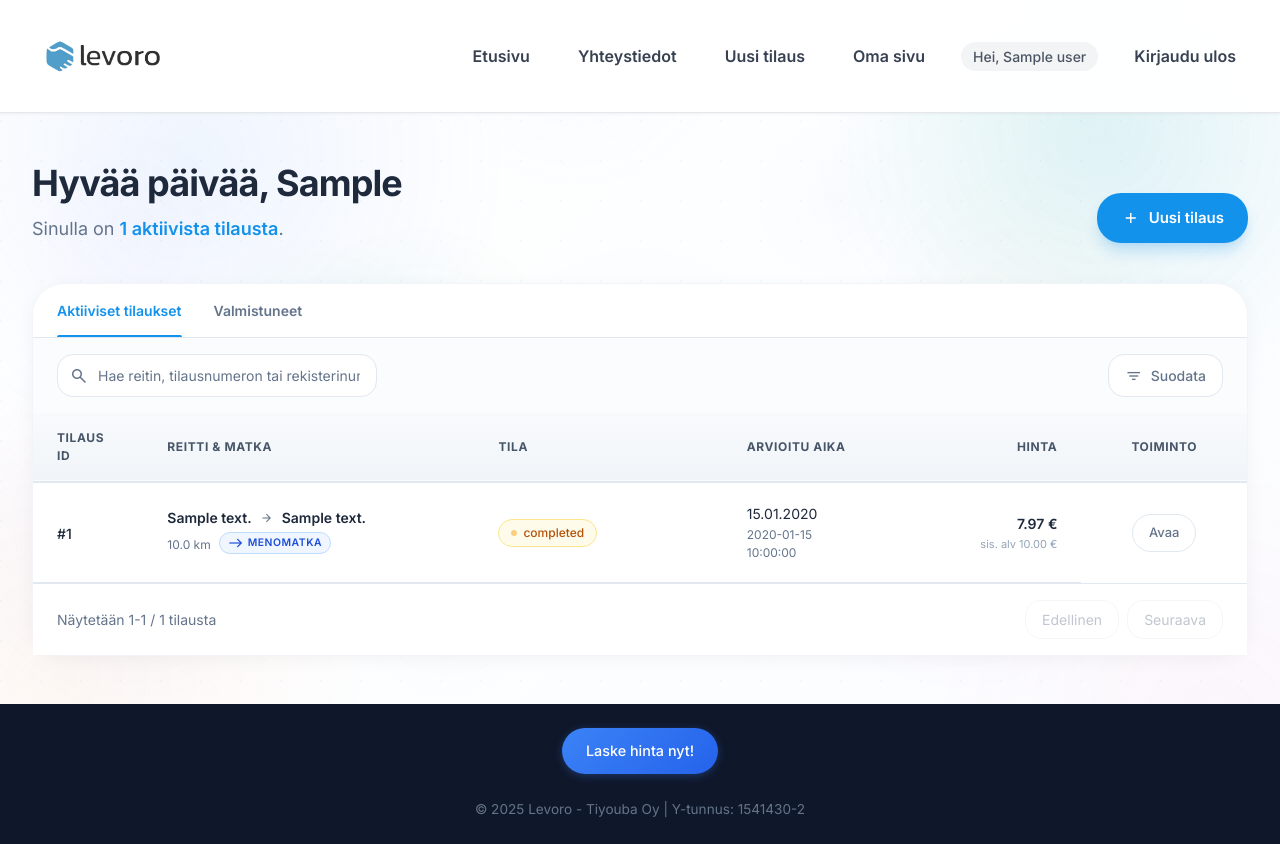
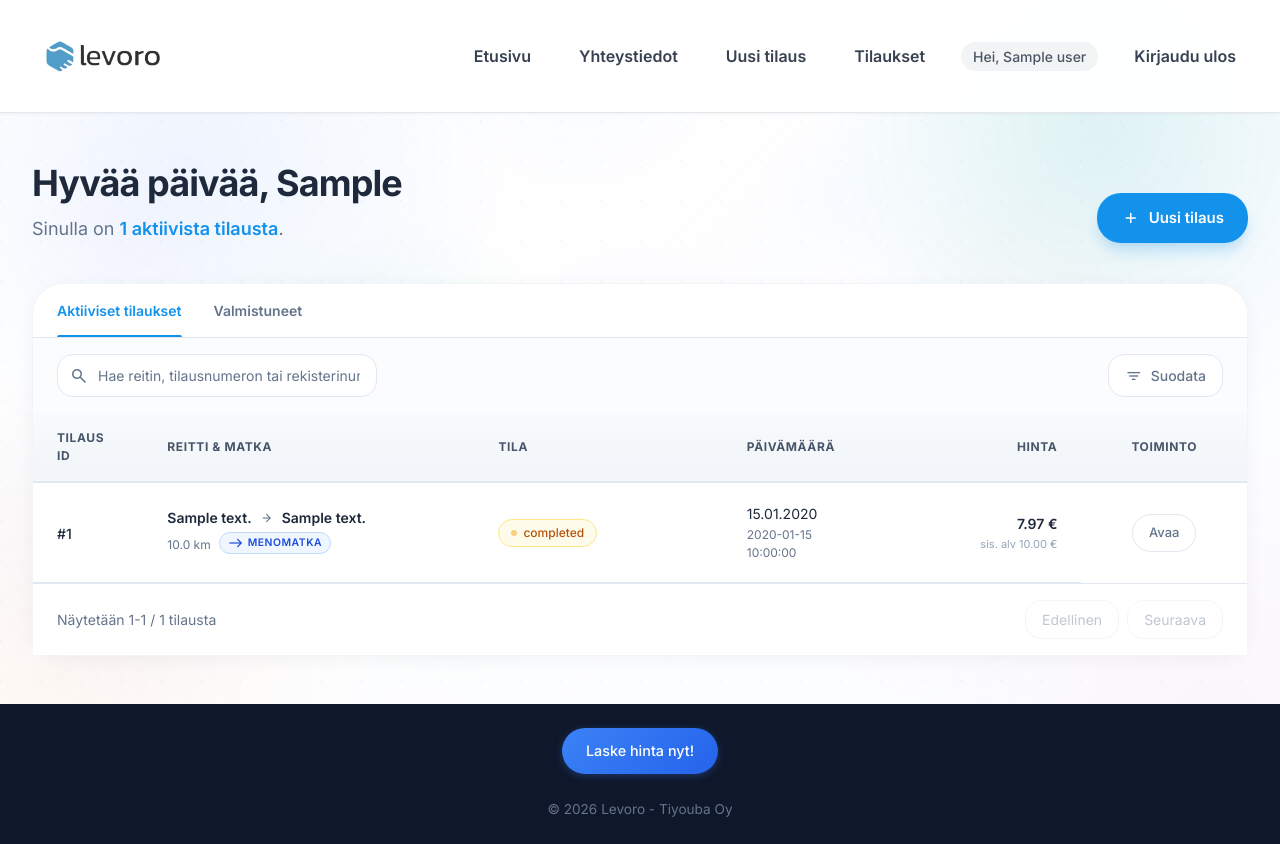
Before and after one commit to umuttig37/Levoro, a Flask app: page /dashboard in a window 1280 px wide. Run offline with Flask 3, Linux system fonts and the light colour scheme; the visitor is signed in with stand-in values (Sample User, id 1); a database or web service that is not in the repository returns one stand-in record (values such as "Sample title"); parts of the project's set-up code (start-up, migrations or seed data) failed here and were passed over.

Commit message:
Update design, pricing logic, footer, and status colors

```diff
--- a/app.py
+++ b/app.py
@@ -510,7 +510,7 @@ PAGE_FOOT = """
     <div class="footer-inner">
       <div class="text-center">
         __FOOTER_CALCULATOR__
-        <p style="margin: 0; opacity: 0.8;">© 2025 Levoro - Tiyouba Oy | Y-tunnus: 1541430-2</p>
+        <p style="margin: 0; opacity: 0.8;">© 2026 Levoro - Tiyouba Oy</p>
       </div>
     </div>
   </div>
@@ -562,7 +562,7 @@ def wrap(content: str, user=None):
             admin_link = '<a href="/admin" class="nav-link">Admin</a>'
         else:
             # Regular users get Uusi tilaus and Oma sivu links
-            user_links = '<a href="/order/new/step1" class="nav-link">Uusi tilaus</a><a href="/dashboard" class="nav-link">Oma sivu</a>'
+            user_links = '<a href="/order/new/step1" class="nav-link">Uusi tilaus</a><a href="/dashboard" class="nav-link">Tilaukset</a>'
     else:
         # Non-authenticated users can see Uusi tilaus
         user_links = '<a href="/order/new/step1" class="nav-link">Uusi tilaus</a>'
--- a/templates/base/layout.html
+++ b/templates/base/layout.html
@@ -5,7 +5,8 @@
     <meta charset="utf-8">
     <meta name="viewport" content="width=device-width,initial-scale=1" />
     <title>{% block title %}Levoro – Portaali{% endblock %}</title>
-    <meta name="description" content="Levoro tarjoaa nopean ja luotettavan autonkuljetuspalvelun yrityksille ja yksityisille.">
+    <meta name="description"
+        content="Levoro tarjoaa nopean ja luotettavan autonkuljetuspalvelun yrityksille ja yksityisille.">
 
     <link rel="icon" type="image/png" href="{{ url_for('static', filename='favicon.png') }}">
 
@@ -82,7 +83,7 @@
                     <!-- Admin users don't need Oma sivu link -->
                     {% elif current_user %}
                     <a href="/order/new/step1" class="nav-link">Uusi tilaus</a>
-                    <a href="/dashboard" class="nav-link">Oma sivu</a>
+                    <a href="/dashboard" class="nav-link">Tilaukset</a>
                     {% else %}
                     <a href="/order/new/step1" class="nav-link">Uusi tilaus</a>
                     {% endif %}
@@ -113,17 +114,18 @@
         {% for category, message in messages %}
         <div class="flash-message {{ category }}">
             <span>{{ message }}</span>
-            <button type="button" class="flash-close" onclick="this.parentElement.remove()" aria-label="Sulje">&times;</button>
+            <button type="button" class="flash-close" onclick="this.parentElement.remove()"
+                aria-label="Sulje">&times;</button>
         </div>
         {% endfor %}
     </div>
     <script>
         // Auto-dismiss flash messages after 5 seconds
-        document.querySelectorAll('.flash-message').forEach(function(msg) {
-            setTimeout(function() {
+        document.querySelectorAll('.flash-message').forEach(function (msg) {
+            setTimeout(function () {
                 msg.style.opacity = '0';
                 msg.style.transform = 'translateY(-10px)';
-                setTimeout(function() { msg.remove(); }, 300);
+                setTimeout(function () { msg.remove(); }, 300);
             }, 5000);
         });
     </script>
@@ -174,14 +176,14 @@
                     <ul class="footer-links">
                         <li><a href="/#contact" onclick="openContactFromFooter(); return false;">Yhteystiedot</a></li>
                         <li><a href="/sopimusehdot">Sopimusehdot</a></li>
-                        <li><a href="/kuljettajan-ehdot">Kuljettajan ehdot</a></li>
+
                     </ul>
                 </div>
             </div>
 
             <!-- Footer Bottom -->
             <div class="footer-bottom">
-                <p class="footer-copyright">© 2025 Levoro - Tiyouba Oy | Y-tunnus: 1541430-2</p>
+                <p class="footer-copyright">© 2026 Levoro - Tiyouba Oy</p>
             </div>
         </div>
     </footer>
@@ -261,9 +263,10 @@
     </script>
 
     <!-- Toast notification container and function -->
-    <div id="toast-container" style="position:fixed;top:80px;right:20px;z-index:999999;display:flex;flex-direction:column;gap:10px;"></div>
+    <div id="toast-container"
+        style="position:fixed;top:80px;right:20px;z-index:999999;display:flex;flex-direction:column;gap:10px;"></div>
     <script>
-        window.showToast = function(message, type = 'error') {
+        window.showToast = function (message, type = 'error') {
             const container = document.getElementById('toast-container');
             if (!container) return;
 
--- a/templates/components/dashboard_footer.html
+++ b/templates/components/dashboard_footer.html
@@ -2,7 +2,7 @@
 <footer class="simple-dashboard-footer">
     <div class="simple-footer-content">
         <a href="/calculator" class="simple-footer-btn">{{ footer_button_text | default('Laske hinta nyt!') }}</a>
-        <p class="simple-footer-copyright">© 2025 Levoro - Tiyouba Oy | Y-tunnus: 1541430-2</p>
+        <p class="simple-footer-copyright">© 2026 Levoro - Tiyouba Oy</p>
     </div>
 </footer>
 
--- a/templates/components/simple_footer.html
+++ b/templates/components/simple_footer.html
@@ -15,7 +15,7 @@
             </svg>
             Laskuri
         </a>
-        <p class="simple-footer-copyright">© 2025 Levoro - Tiyouba Oy | Y-tunnus: 1541430-2</p>
+        <p class="simple-footer-copyright">© 2026 Levoro - Tiyouba Oy</p>
     </div>
 </footer>
 
--- a/templates/dashboard/user_dashboard.html
+++ b/templates/dashboard/user_dashboard.html
@@ -1102,14 +1102,6 @@
     font-size: 0.875rem;
     text-decoration: none;
     transition: background 0.15s ease;
-  }
-
-  color: white;
-  border-radius: 1rem;
-  font-weight: 600;
-  font-size: 0.875rem;
-  text-decoration: none;
-  transition: background 0.15s ease;
   }
 
   .mobile-card-action:hover {
@@ -1286,7 +1278,7 @@
             <th>Tilaus ID</th>
             <th>Reitti & Matka</th>
             <th>Tila</th>
-            <th>Arvioitu aika</th>
+            <th>Päivämäärä</th>
             <th class="text-right">Hinta</th>
             <th class="text-center">Toiminto</th>
           </tr>
@@ -1311,8 +1303,8 @@
 
           {% set status_class = {
           'NEW': 'pending',
-          'CONFIRMED': 'confirmed',
-          'ASSIGNED_TO_DRIVER': 'confirmed',
+          'CONFIRMED': 'delivered',
+          'ASSIGNED_TO_DRIVER': 'in-transit',
           'DRIVER_ARRIVED': 'in-transit',
           'PICKUP_IMAGES_ADDED': 'in-transit',
           'IN_TRANSIT': 'in-transit',
@@ -1325,7 +1317,8 @@
 
           {% set is_completed = order.status in completed_statuses %}
 
-          <tr class="order-row" data-status="{{ 'completed' if is_completed else 'active' }}" data-plate="{{ order.reg_number or '' }}">
+          <tr class="order-row" data-status="{{ 'completed' if is_completed else 'active' }}"
+            data-plate="{{ order.reg_number or '' }}">
             <td>
               <span class="order-id-cell">#{{ order.user_order_number or order.id }}</span>
             </td>
@@ -1412,8 +1405,8 @@
 
       {% set status_class = {
       'NEW': 'pending',
-      'CONFIRMED': 'confirmed',
-      'ASSIGNED_TO_DRIVER': 'confirmed',
+      'CONFIRMED': 'delivered',
+      'ASSIGNED_TO_DRIVER': 'in-transit',
       'DRIVER_ARRIVED': 'in-transit',
       'PICKUP_IMAGES_ADDED': 'in-transit',
       'IN_TRANSIT': 'in-transit',
@@ -1426,7 +1419,8 @@
 
       {% set is_completed = order.status in completed_statuses %}
 
-      <div class="mobile-order-card order-card-item" data-status="{{ 'completed' if is_completed else 'active' }}" data-plate="{{ order.reg_number or '' }}">
+      <div class="mobile-order-card order-card-item" data-status="{{ 'completed' if is_completed else 'active' }}"
+        data-plate="{{ order.reg_number or '' }}">
         <div class="mobile-card-header">
           <span class="mobile-card-id">#{{ order.user_order_number or order.id }}</span>
           <span class="status-badge {{ status_class }}">
--- a/templates/order/confirm.html
+++ b/templates/order/confirm.html
@@ -307,7 +307,7 @@
                 <div>
                     <h3 class="font-bold text-slate-900 text-lg">Toimitus suoraan loppuasiakkaalle</h3>
                     <p class="text-sm text-slate-600 mt-1">
-                        Tämä auto toimitetaan suoraan loppuasiakkaalle. Käsittele erityisen huolellisesti.
+                        Tämä auto toimitetaan suoraan loppuasiakkaalle. Auto käsitellään erityisen huolellisesti.
                     </p>
                 </div>
             </div>
--- a/templates/order/step5.html
+++ b/templates/order/step5.html
@@ -57,8 +57,7 @@
                     <span class="font-semibold text-slate-900">Toimitus suoraan loppuasiakkaalle</span>
                 </div>
                 <p class="text-sm text-slate-500">
-                    Auto toimitetaan suoraan asiakkaalle (ei liikkeeseen). Kuljettaja käsittelee autoa erityisen
-                    huolellisesti.
+                    Tämä auto toimitetaan suoraan loppuasiakkaalle. Autoa käsitellään erityisen huolellisesti.
                 </p>
             </div>
         </label>
```
Also changed, not shown: templates/calculator_new.html (+6 -5 lines), templates/home.html (+1 -14 lines), templates/order/wizard_base.html (+5 -4 lines), templates/order/wizard_spa.html (+10 -9 lines).
